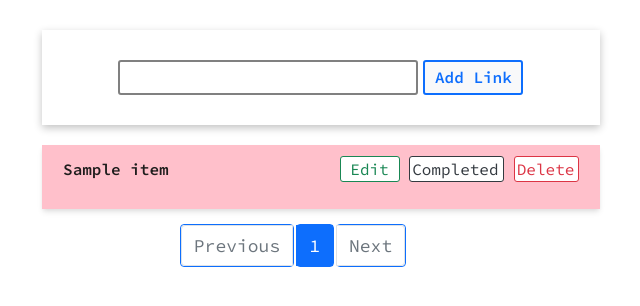
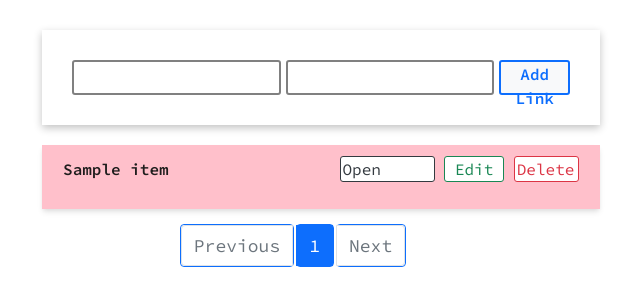
Before and after one commit to efeller1552/CSCWToDo, a Django app: page /hub/ in a window 1280 px wide. Shown: the part 79-385 px from the top of the page, without its empty margins (307-947 px from the left). Run offline with Django 4.2, Linux system fonts and the light colour scheme; a user stored in the database is signed in; tables that the repository leaves empty hold one stand-in row (values such as "Sample post"); some libraries are stand-ins or nearby versions.

Commit message:
Completed hub for external links

```diff
--- a/todo/forms.py
+++ b/todo/forms.py
@@ -19,4 +19,4 @@ class TodoForm(forms.ModelForm):
 class LinkForm(forms.ModelForm):
 
     class Meta:
-        fields = "__all__"
+        fields = ["name", "url"]
--- a/todo/templates/todo/link_app.html
+++ b/todo/templates/todo/link_app.html
@@ -8,6 +8,7 @@
             {% csrf_token %}
 
             <input type="text" name="new-link" id="new-link" required>
+            <input type="text" name="new-url" id="new-url" required>
             <button type="submit">Add Link</button>
         </form>
     </div>
@@ -18,6 +19,7 @@
             <p>{{ i.name }}</p>
             <ul class="app-buttons">
                 <li>
+                    <li><a href=http://{{ i.url }} target="_blank" id="complete-link">Open</a></li>
                     <button id="edit-link" data-toggle="modal" data-target="#editLinkModal_{{ i.id }}">Edit</button>
 
                     <div class="modal fade" id="editLinkModal_{{ i.id }}" tabindex="-1" role="dialog"
@@ -36,6 +38,10 @@
                                         <input type="text" name="link_{{ i.id }}" id="" value="{{ i.name }}" required
                                             size="40">
                                     </div>
+                                    <div class="modal-body">
+                                        <input type="text" name="url_{{ i.id }}" id="" value="{{ i.url }}" required
+                                                size="40">
+                                    </div>
                                     <div class="modal-footerr">
                                         <button type="button" class="btn btn-sm btn-secondary"
                                             data-dismiss="modal">Close</button>
@@ -47,7 +53,7 @@
                         </div>
                     </div>
                 </li>
-                <li><a href="{% url 'complete_link' i.id %}" id="complete-link">Completed</a></li>
+
                 <li><a href="{% url 'delete_link' i.id %}" id="delete-link">Delete</a></li>
             </ul>
         </div>
--- a/todo/views.py
+++ b/todo/views.py
@@ -38,7 +38,8 @@ def hub(request):
     """
     if request.method == 'POST':
         link_name = request.POST.get("new-link")
-        link = LinkItem.objects.create(name=link_name, user=request.user)
+        link_url = request.POST.get("new-url")
+        link = LinkItem.objects.create(name=link_name, url=link_url, user=request.user)
         return redirect("hub")
 
     # todo items
@@ -130,6 +131,7 @@ def update_link(request, pk):
 
     # NOTE: request.POST.get("todo_{pk}") is the input name of the todo modal
     link.name = request.POST.get(f"link_{pk}")
+    link.url = request.POST.get(f"url_{pk}")
     link.save()
     # return redirect("home")
     return HttpResponseRedirect(request.META.get('HTTP_REFERER'))
```
Also changed, not shown: db.sqlite3.
